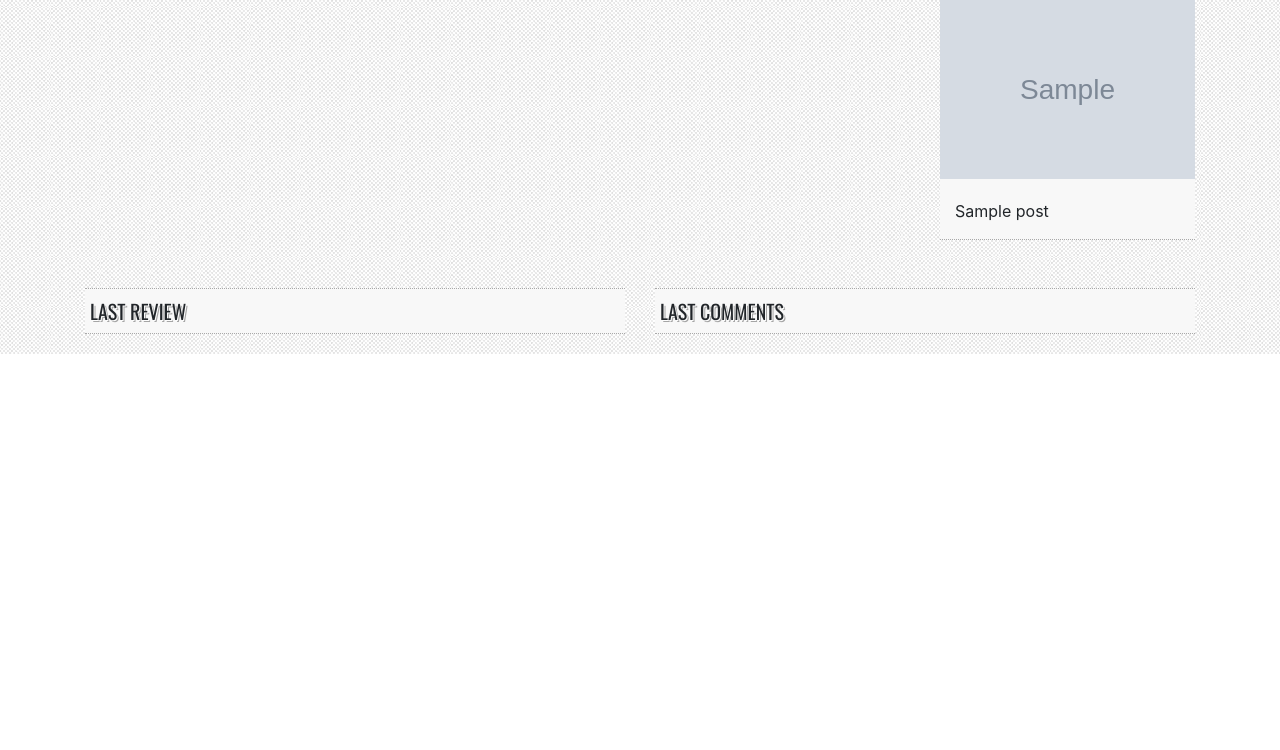
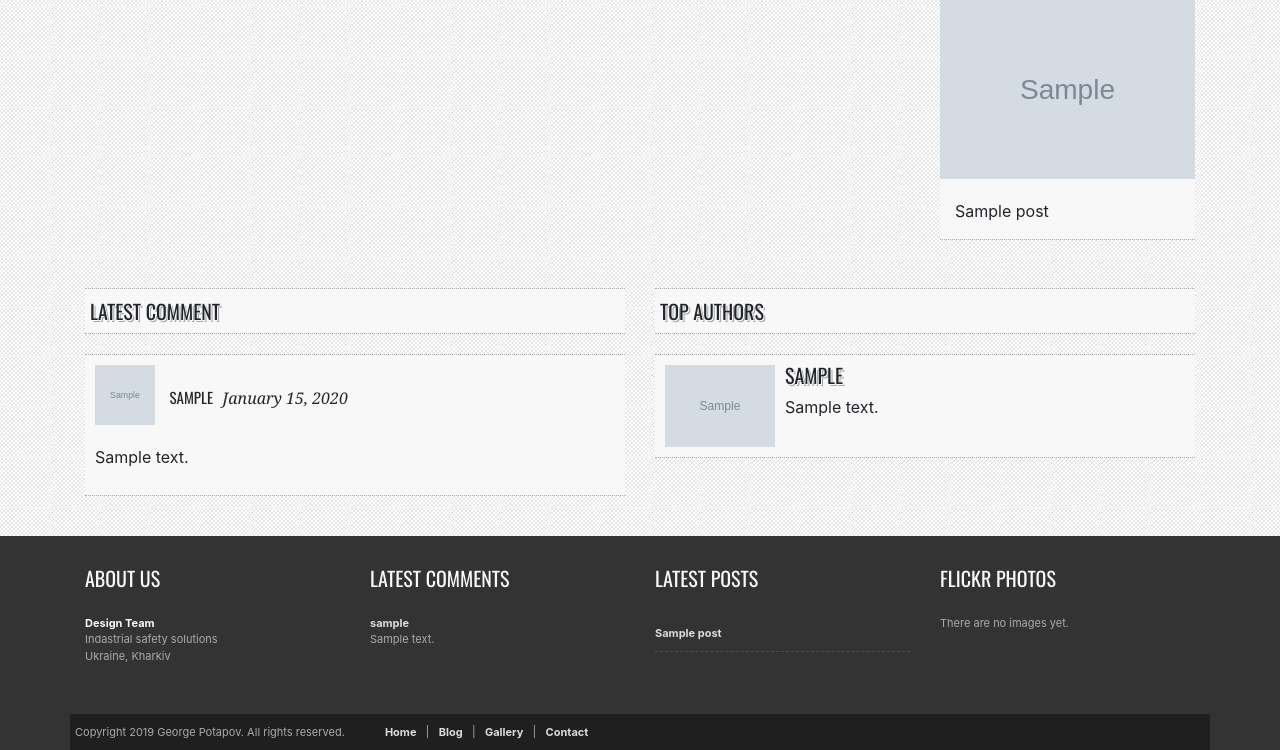
Before and after one commit to HeorhiiPotapov/django-blog, a Django app: page / in a window 1280 px wide. Shown: the part 643-1393 px from the top of the page. Before the commit the page ends 997 px from the top, so only its background shows below. Run offline with Django 3.2, Linux system fonts and the light colour scheme; tables that the repository leaves empty hold one stand-in row (values such as "Sample post"); grey boxes marked "Sample" are stand-in pictures; some libraries are stand-ins or nearby versions.

Commit message:
to soon to production

```diff
--- a/account/forms.py
+++ b/account/forms.py
@@ -23,4 +23,4 @@ class UserUpdateForm(forms.ModelForm):
 class ProfileUpdateForm(forms.ModelForm):
     class Meta:
         model = Profile
-        fields = ['image', ]
+        fields = ['image', 'description']
--- a/account/models.py
+++ b/account/models.py
@@ -6,7 +6,7 @@ class Profile(models.Model):
     user = models.OneToOneField(User, on_delete=models.CASCADE)
     image = models.ImageField('Photo', default='default.jpg',
                               upload_to='profile_pics')
-    # description = models.TextField(blank=True, null=True, max_length=250)
+    description = models.TextField(blank=True, null=True, max_length=250)
 
     def __str__(self):
         return f'{self.user.username} profile'
--- a/account/templates/account/profile.html
+++ b/account/templates/account/profile.html
@@ -17,6 +17,7 @@
                 <a class="btn btn-info pr-5 pl-5" href="{% url 'password_change' %}">Change password</a>
             </div>
         </div>
+
         <div class="col-lg-6">
             <h5 class="title-bg">Last comments</h5>
             {% for comment in last_comments %}
@@ -36,6 +37,7 @@
             {% endfor %}
         </div>
     </div>
+
     <div class="row mb-5">
         <div class="col-lg-12">
             <h5 class="title-bg">Favorite posts:</h5>
--- a/blog/static/blog/css/blog.css
+++ b/blog/static/blog/css/blog.css
@@ -119,6 +119,7 @@ h1, h2, h3, h4, h5 {text-shadow: 1px 1px 0 #fdfdfd, 2px 2px 0 rgba(81, 81, 81, 0
 
 .post_item_body {
 	background: #f8f8f8;
+	border-bottom: 1px dotted #a9a9a9;
 
     /* background: #fff; */
     padding: 20px 15px 0 15px;
@@ -184,6 +185,8 @@ h1, h2, h3, h4, h5 {text-shadow: 1px 1px 0 #fdfdfd, 2px 2px 0 rgba(81, 81, 81, 0
 .description {
 	background: #f8f8f8;
 	margin-bottom: 50px;
+	border-bottom: 1px dotted #a9a9a9;
+	border-top: 1px dotted #a9a9a9;
 }
 
 .description .media-body h5 {
@@ -204,6 +207,10 @@ h1, h2, h3, h4, h5 {text-shadow: 1px 1px 0 #fdfdfd, 2px 2px 0 rgba(81, 81, 81, 0
 	margin: 0px 0px 20px 0px;
 	border-bottom: 1px dotted #a9a9a9;
 	border-top: 1px dotted #a9a9a9;
+}
+
+.similar_posts_body h5 a {
+	color: #222;
 }
 
 .comment_form {
@@ -280,11 +287,66 @@ h1, h2, h3, h4, h5 {text-shadow: 1px 1px 0 #fdfdfd, 2px 2px 0 rgba(81, 81, 81, 0
     width: 60px;
 }
 
-.footer {
-    background-color: #563d7c;
-    color: white;
+
+/* homepage links */
+
+.social_links {margin-top: 60px;}
+
+.social_links a {color: #222;}
+
+.social_links a i {
+	font-size: 60px;
+	padding-top: 40px;
+	padding-right: 30px;
+	/* padding-left: 40px; */
 }
 
-.footer li a {
-    color: white;
+.fa-github {
+	padding-left: 0;
 }
+
+/**************************************
+/ Footer
+**************************************/
+.footer-container {
+	width:100%;
+	background:#333;
+	clear: both;
+ 	position: relative;
+ 	z-index: 10;
+}
+.footer-row { padding-top: 30px; padding-bottom: 30px;}
+.footer-col {color:#ababab; font-size: 11px;}
+.footer-col a {color:#dcdcdc; font-weight: bold;}
+.footer-col a:hover {color:#d8450b; text-decoration: none;}
+.footer-col h5, .footer-col strong {color:#f9f9f9; text-shadow:none;}
+.footer-col h5 {margin-bottom: 25px;}
+.footer-col ul {margin: 0px; padding-left: 0;}
+.footer-col ul li {list-style: none; padding-bottom: 20px;}
+.footer-col ul.post-list li {
+	border-bottom: 1px dashed #504f4f;
+	padding: 10px 0px;
+}
+/* All Mobile Sizes */
+@media only screen and (max-width: 767px) {
+	.footer-col {
+		clear:both;
+		overflow: auto;
+		margin-bottom: 20px;
+	}
+	.footer-sub .right {display: none;}
+}
+ul.img-feed li {
+	float: left;
+	margin: 0px 7px 7px 0px;
+	padding-bottom: 0px;
+}
+
+/* Portrait tablet */
+@media (min-width: 768px) and (max-width: 979px) {
+	ul.img-feed li:nth-last-child(-n+4) {display: none;}
+}
+
+/**** Sub Footer ****/
+.footer-sub {background: #1f1f1f; padding: 10px 0px;}
+.footer-sub div div span {padding: 0px 20px;}
--- a/blog/templates/blog/base.html
+++ b/blog/templates/blog/base.html
@@ -80,8 +80,6 @@
 
 {% include 'blog/footer.html' %}
 
-
-
     <!-- Optional JavaScript -->
     <!-- jQuery first, then Popper.js, then Bootstrap JS -->
     <script src="https://code.jquery.com/jquery-3.4.1.slim.min.js" integrity="sha384-J6qa4849blE2+poT4WnyKhv5vZF5SrPo0iEjwBvKU7imGFAV0wwj1yYfoRSJoZ+n" crossorigin="anonymous"></script>
--- a/blog/templates/blog/footer.html
+++ b/blog/templates/blog/footer.html
@@ -1,46 +1,54 @@
-<footer class="footer font-small pt-4">
-  <div class="container-fluid text-center text-md-left">
-    <div class="row">
-      <div class="col-md-6 mt-md-0">
-        <h5 class="text-uppercase">Footer Content</h5>
-        <p>Here you can use rows and columns to organize your footer content.</p>
-      </div>
-      <hr class="clearfix w-100 d-md-none pb-3">
-      <div class="col-md-3 mb-md-0 mb-3">
-        <h5 class="text-uppercase">Authentication</h5>
-        <ul class="list">
-          {% if request.user.is_authenticated %}
-              <li>
-                <a href="{% url 'logout' %}">Logout</a>
-              </li>
-              <li>
-                <a href="{% url 'profile' %}">Profile</a>
-              </li>
-          {% else %}
-              <li>
-                <a href="{% url 'login' %}">Login</a>
-              </li>
-              <li>
-                <a href="{% url 'register' %}">Register</a>
-              </li>
-          {% endif %}
-        </ul>
-      </div>
-      <div class="col-md-3 mb-md-0 mb-3">
-        <h5 class="text-uppercase">Site Links</h5>
-        <ul class="list">
-          <li>
-            <a href="/">Home</a>
-          </li>
-          <li>
-            <a href="#">Contact</a>
-          </li>
-          <li>
-            <a href="#">About</a>
-          </li>
-        </ul>
-      </div>
+{% load blog_tags %}
+<div class="footer-container"><!-- Begin Footer -->
+	<div class="container">
+    	<div class="row footer-row">
+            <div class="col-lg-3 footer-col">
+                <h5>About Us</h5>
+                <address>
+                    <strong>Design Team</strong><br />
+                    Indastrial safety solutions<br />
+                    Ukraine, Kharkiv<br />
+                </address>
+                <ul class="social-icons">
+
+                </ul>
+            </div>
+            <div class="col-lg-3 footer-col">
+                <h5>Latest comments</h5>
+                {% get_latest_comments as latest_comments %}
+                {% for comment in latest_comments %}
+                    <ul>
+                        <li><a href="#">{{ comment.user }}</a>{{ comment.body|linebreaks|truncatewords:10 }}</li>
+                    </ul>
+                {% endfor %}
+            </div>
+            <div class="col-lg-3 footer-col">
+                <h5>Latest Posts</h5>
+                {% get_most_commented_posts as most_commented_posts %}
+                {% for post in most_commented_posts %}
+                <ul class="post-list">
+                    <li><a href="{{ post.get_absolute_url }}">{{ post.title }}</a></li>
+                </ul>
+                {% endfor %}
+            </div>
+            <div class="col-lg-3 footer-col">
+                <h5>Flickr Photos</h5>
+                <p>There are no images yet.</p>
+            </div>
+        </div>
+
+        <div class="row"><!-- Begin Sub Footer -->
+            <div class="col-lg-12 footer-col footer-sub">
+                <div class="row no-margin">
+                    <div class="span6"><span class="left">Copyright 2019 George Potapov. All rights reserved.</span></div>
+                    <div class="span6">
+                        <span class="right">
+                        <a href="/">Home</a>&nbsp;&nbsp;&nbsp;|&nbsp;&nbsp;&nbsp;<a href="{% url 'post_list' %}">Blog</a>&nbsp;&nbsp;&nbsp;|&nbsp;&nbsp;&nbsp;<a href="#">Gallery</a>&nbsp;&nbsp;&nbsp;|&nbsp;&nbsp;&nbsp;<a href="{% url 'contact' %}">Contact</a>
+                        </span>
+                    </div>
+                </div>
+            </div>
+        </div><!-- End Sub Footer -->
+
     </div>
-  </div>
-  <div class="footer-copyright text-center py-3">© 2018 Copyright:George Potapov</div>
-</footer>
+</div><!-- End Footer -->
--- a/blog/templates/blog/home_page.html
+++ b/blog/templates/blog/home_page.html
@@ -67,12 +67,31 @@
         </div>
         <div class="row">
             <div class="col-lg-6">
-                <h5 class="title-bg">Last review</h5>
+                <h5 class="title-bg">Latest comment</h5>
+                {% get_latest_comments as latest_comments %}
+                {% for comment in latest_comments %}
+                    <div class="comment">
+                        <img src="{{ comment.user.profile.image.url }}" alt="Image" />
+                        <span class="comment-name">{{ comment.user }}</span>
+                        <span class="comment-date">{{ comment.created|date:"F d, Y" }}</span>
+                        <div class="comment-content">{{ comment.body|linebreaks }}</div>
+                    </div>
+                {% endfor %}
             </div>
             <div class="col-lg-6">
-                <h5 class="title-bg">Last comments</h5>
+                <h5 class="title-bg">Top authors</h5>
+                <div class="media description">
+                    <img class="profile-image align-middle" src="{{ author.profile.image.url }}" alt="">
+                    <div class="media-body mt-2">
+                        <h5>{{ author }}</h5>
+                        <p>{{ author.profile.description }}</p>
+                    </div>
+                </div>
             </div>
         </div>
     </div>
+
+{% include 'blog/footer.html' %}
+
 </body>
 </html>
--- a/blog/templates/blog/post/latest_posts.html
+++ b/blog/templates/blog/post/latest_posts.html
@@ -1,4 +1,3 @@
-
 {% for post in latest_posts %}
     <div class="media mb-2">
       <img src="{{ post.image.url }}" class="align-self-start m-2" alt="..." style="height: 80px; width: 80px;">
--- a/blog/views.py
+++ b/blog/views.py
@@ -12,12 +12,15 @@ from django.contrib import messages
 # for sending emails
 from django.core.mail import send_mail, BadHeaderError
 from django.http import HttpResponse
+from django.contrib.auth.models import User
 
 
 def home_page(request):
-    posts = Post.objects.all()[:5]
+    posts = Post.objects.all()[:6]
+    author = User.objects.all().first()
     template_name = 'blog/home_page.html'
     context = {
+        'author': author,
         'posts': posts,
     }
     return render(request, template_name, context)
```
Also changed, not shown: blog/templates/blog/post/detail.html (+6 -8 lines), account/migrations/0003_profile_description.py (added).
